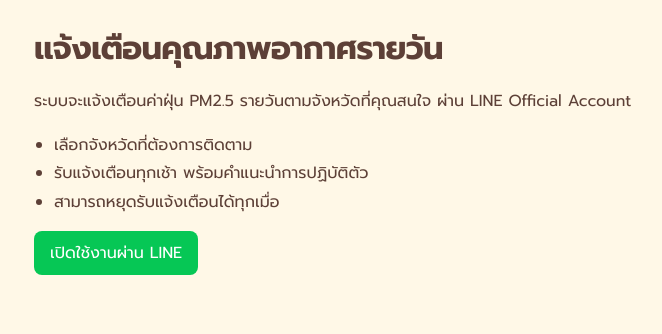
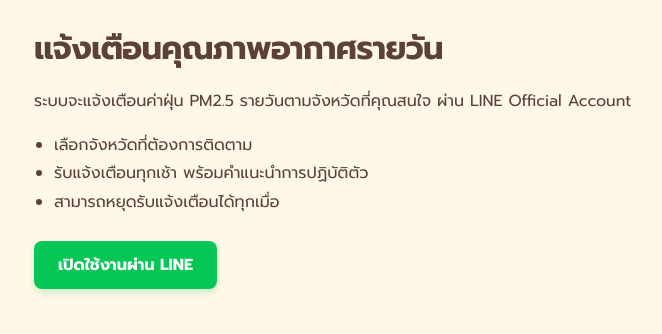
Before and after one commit to alphaxmar/PM25-Alert, a Next.js app in the folder web/: page /alerts in a window 1280 px wide. Shown: the top 334 px of the page, without its empty margins (230-892 px from the left). Built offline with nearby package versions, Linux system fonts and the light colour scheme; no server answers.

Commit message:
Fix alerts button, revamp UI with theme, and fix hydration

```diff
--- a/web/src/app/alerts/page.tsx
+++ b/web/src/app/alerts/page.tsx
@@ -1,5 +1,6 @@
 import React from "react";
 import { Metadata } from "next";
+import AlertsButton from "@/components/AlertsButton";
 
 export const metadata: Metadata = {
   title: "แจ้งเตือนคุณภาพอากาศรายวัน",
@@ -19,9 +20,7 @@ export default function AlertsPage() {
         <li>สามารถหยุดรับแจ้งเตือนได้ทุกเมื่อ</li>
       </ul>
       <div style={{ marginTop: 24 }}>
-        <a href="#" style={{ padding: "10px 16px", borderRadius: 8, background: "#06c755", color: "#fff" }}>
-          เปิดใช้งานผ่าน LINE
-        </a>
+        <AlertsButton />
       </div>
     </div>
   );
--- a/web/src/app/dashboard/page.tsx
+++ b/web/src/app/dashboard/page.tsx
@@ -62,12 +62,12 @@ export default async function DashboardPage() {
                 alignItems: "center",
                 justifyContent: "space-between",
                 padding: "16px 24px",
-                borderBottom: index !== ranked.length - 1 ? "1px solid #F0F0F0" : "none",
+                borderBottom: index !== ranked.length - 1 ? "1px solid rgba(0,0,0,0.05)" : "none",
                 textDecoration: "none"
               }}
             >
               <div>
-                <div style={{ fontSize: "0.8rem", color: "#999", marginBottom: 4 }}>
+                <div style={{ fontSize: "0.8rem", color: "var(--secondary)", opacity: 0.8, marginBottom: 4 }}>
                   อันดับ {index + 1} :
                 </div>
                 <div style={{ fontSize: "1.1rem", fontWeight: 600, color: "var(--foreground)" }}>
@@ -87,7 +87,7 @@ export default async function DashboardPage() {
                 }}>
                   {r.aqi}
                 </div>
-                <div style={{ fontSize: "0.9rem", color: "#999", width: 40 }}>
+                <div style={{ fontSize: "0.9rem", color: "var(--secondary)", opacity: 0.8, width: 40 }}>
                   µg/m³
                 </div>
               </div>
--- /dev/null
+++ b/web/src/components/AlertsButton.tsx
@@ -0,0 +1,52 @@
+"use client";
+
+import React, { useEffect, useState } from "react";
+import liff from "@line/liff";
+
+export default function AlertsButton() {
+  const [url, setUrl] = useState<string>("#");
+
+  useEffect(() => {
+    // In a real app, this should be an env var like process.env.NEXT_PUBLIC_LINE_OA_URL
+    // For now, we'll use a placeholder or the user needs to set it.
+    const oaUrl = process.env.NEXT_PUBLIC_LINE_OA_URL || "https://line.me/R/ti/p/@pm25alert";
+    setUrl(oaUrl);
+  }, []);
+
+  const handleClick = (e: React.MouseEvent) => {
+    e.preventDefault();
+    if (url === "#") return;
+
+    // Check if running in LIFF
+    if (liff.isInClient()) {
+      liff.openWindow({
+        url: url,
+        external: true,
+      });
+    } else {
+      window.open(url, "_blank");
+    }
+  };
+
+  return (
+    <a
+      href={url}
+      onClick={handleClick}
+      style={{
+        display: "inline-block",
+        padding: "12px 24px",
+        borderRadius: 8,
+        background: "#06c755", // LINE Green
+        color: "#fff",
+        fontWeight: "bold",
+        textDecoration: "none",
+        boxShadow: "0 4px 6px rgba(6, 199, 85, 0.2)",
+        transition: "transform 0.2s",
+      }}
+      onMouseEnter={(e) => (e.currentTarget.style.transform = "translateY(-2px)")}
+      onMouseLeave={(e) => (e.currentTarget.style.transform = "translateY(0)")}
+    >
+      เปิดใช้งานผ่าน LINE
+    </a>
+  );
+}
```
Also changed, not shown: web/src/app/page.tsx (+4 -4 lines), web/src/components/Banner.tsx (+5 -4 lines).
